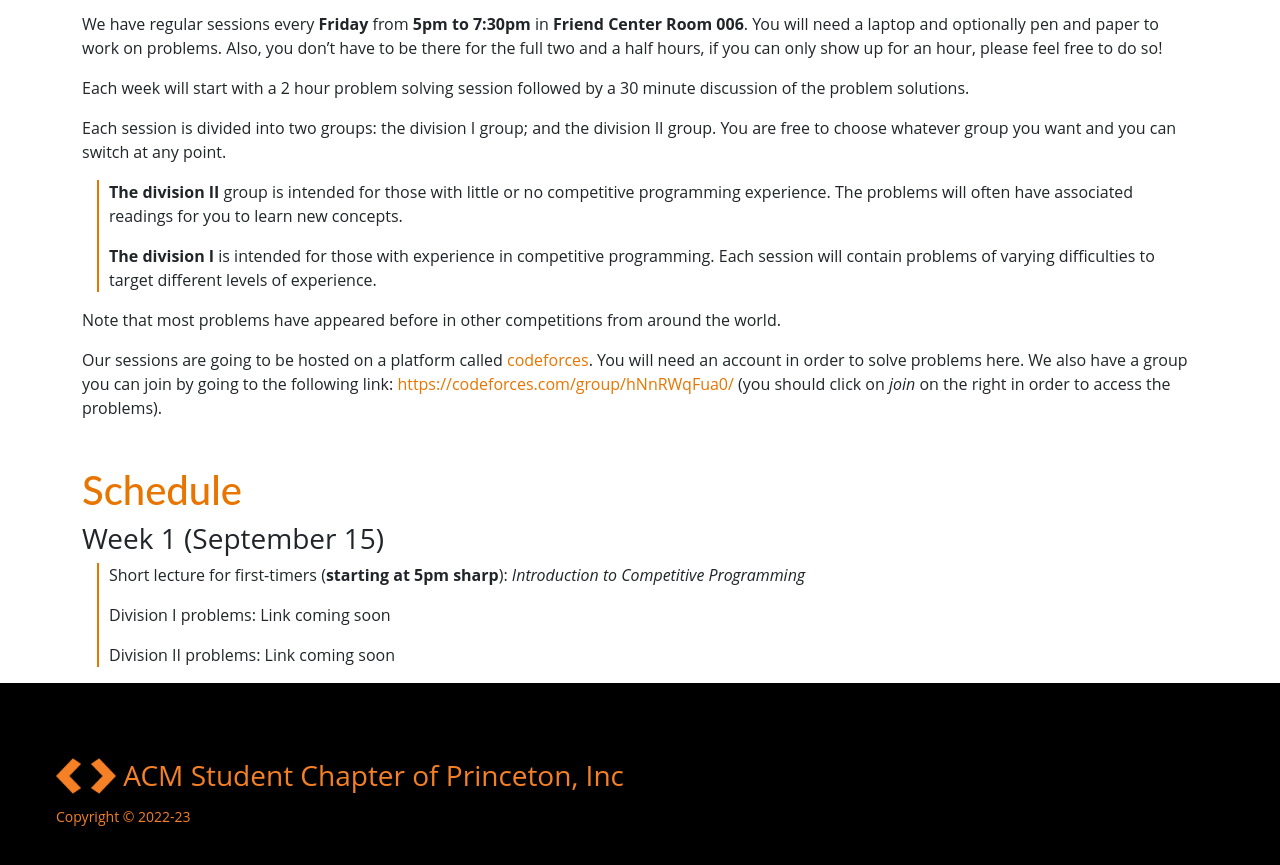
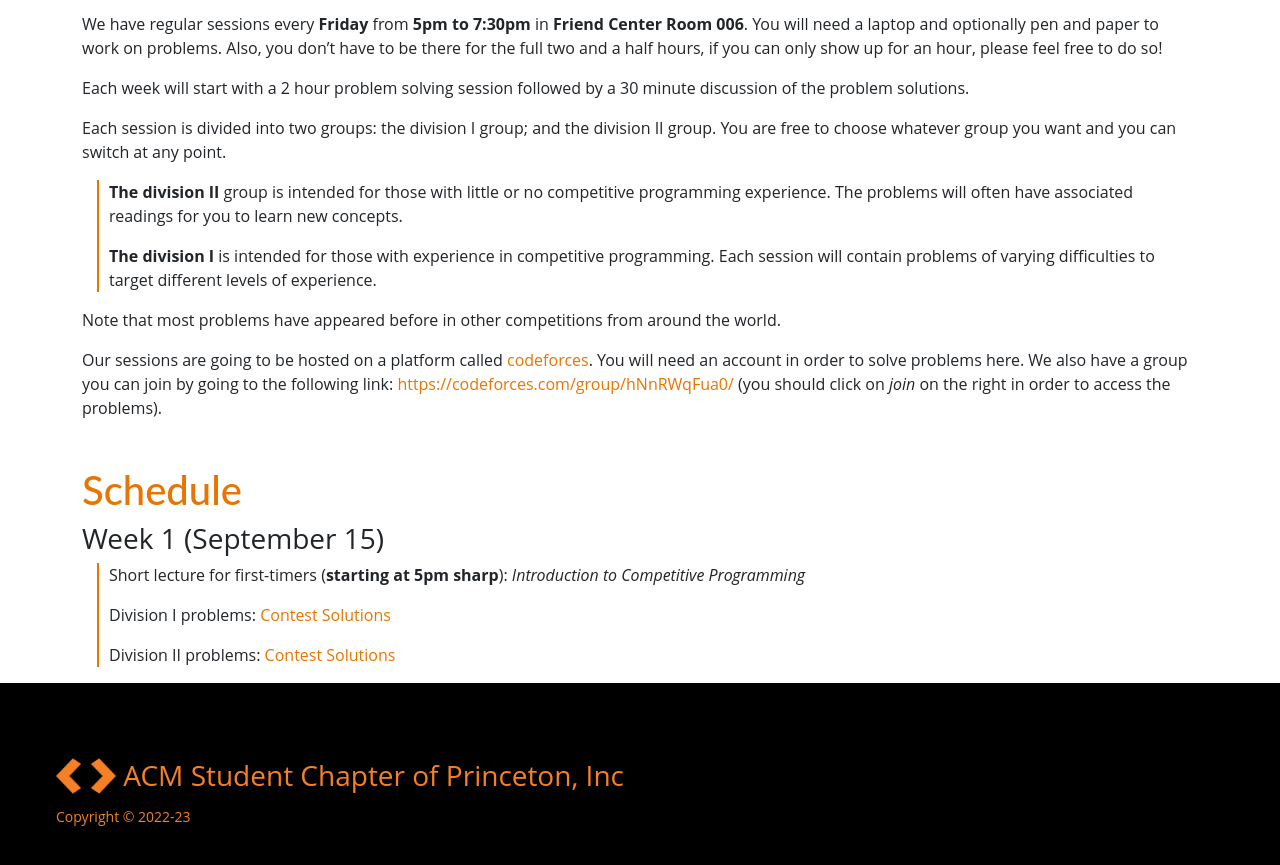
Before and after one commit to Princeton-Competitive-Programming/princeton-competitive-programming, a Jekyll site: the page built from fall23.md, in a window 1280 px wide and 900 px high, scrolled down 616 px. Shown: the top 865 px of the window. Built offline with Jekyll 4.4.1, drawn with Linux system fonts in a browser that asks for light colours; nearby versions of some CDN libraries.

Commit message:
Problems week 1

```diff
--- a/fall23.md
+++ b/fall23.md
@@ -66,6 +66,6 @@ problems).
 ### Week 1 (September 15)
  * Short lecture for first-timers (**starting at 5pm sharp**): <i>Introduction to Competitive Programming</i>
 
- * Division I problems: Link coming soon
+ * Division I problems: [Contest](https://codeforces.com/group/hNnRWqFua0/contest/473412) [Solutions]({{ site.baseurl }}/files/F23 W1 D1 - Solutions.pdf)
 
- * Division II problems: Link coming soon
+ * Division II problems: [Contest](https://codeforces.com/group/hNnRWqFua0/contest/473403) [Solutions]({{ site.baseurl }}/files/F23 W1 D2 - Solutions.pdf)
```
Also changed, not shown: 2 other files.
